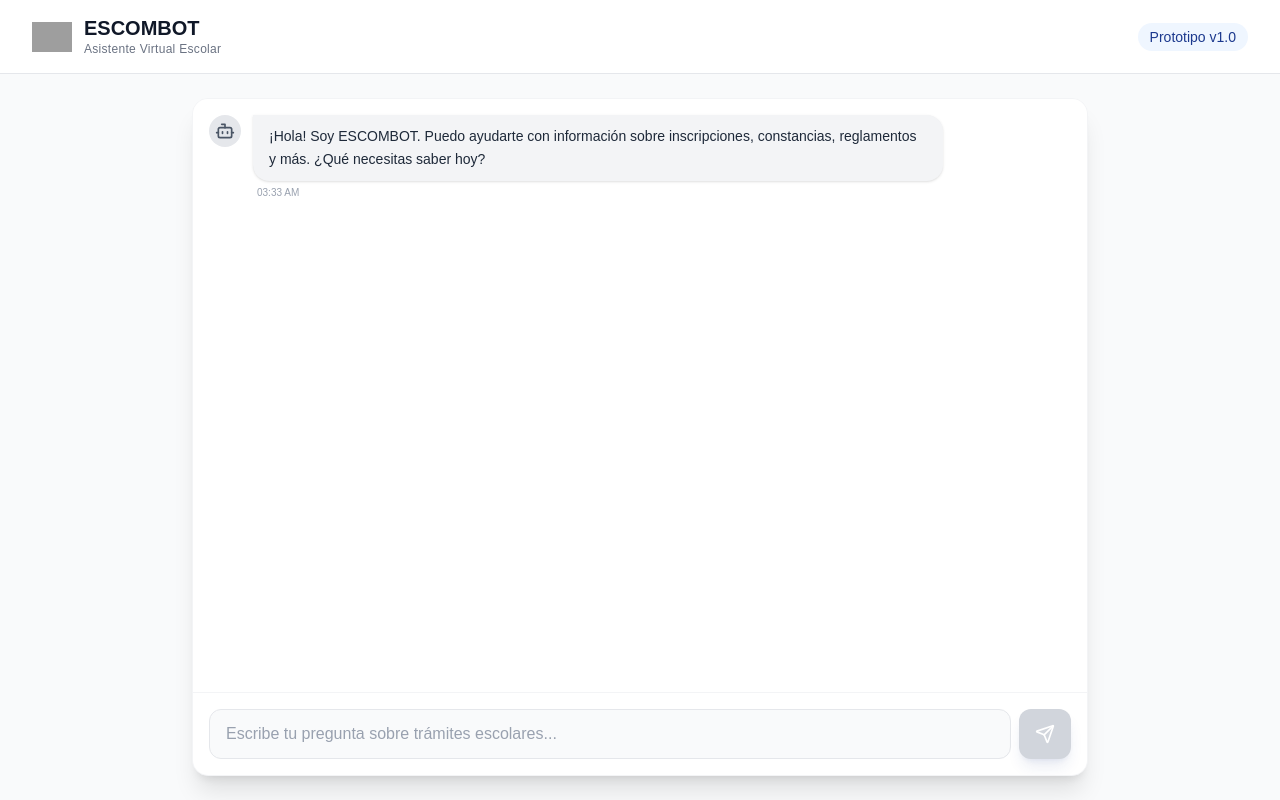
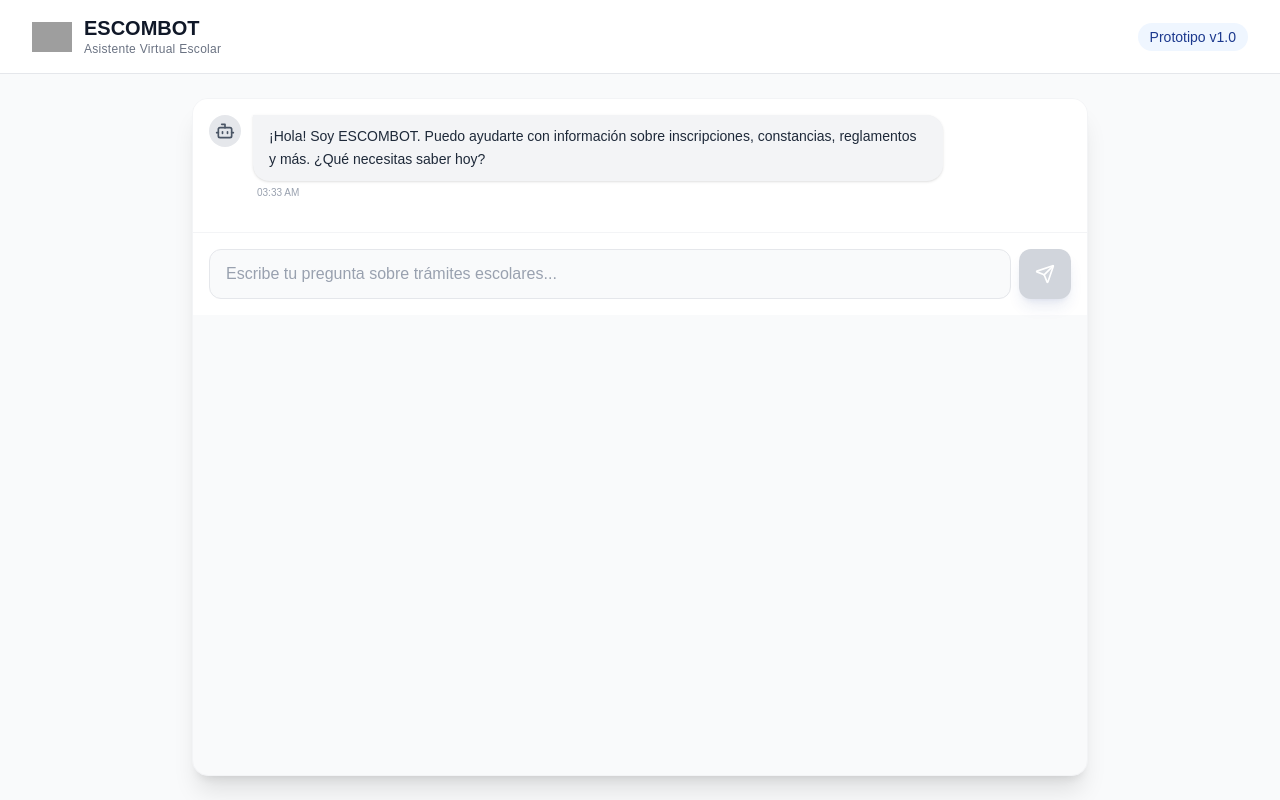
Before and after one commit to AlvaroMkoko/ESCOMbot, a Next.js app in the folder escombot/: page / in a window 1280 px wide. Built offline with nearby package versions, Linux system fonts and the light colour scheme; grey boxes are pictures that could not be loaded.

Commit message:
Cambios locales en ChatInterface

```diff
--- a/escombot/components/ChatInterface.tsx
+++ b/escombot/components/ChatInterface.tsx
@@ -79,7 +79,7 @@ export default function ChatInterface() {
     };
 
     return (
-        <div className="flex flex-col h-[500px] sm:h-full w-full max-w-4xl mx-auto bg-gray-50 sm:rounded-xl md:rounded-2xl sm:shadow-md md:shadow-xl overflow-hidden border border-gray-100">
+        <div className=" lex flex-col h-[500px] sm:h-full w-full max-w-4xl mx-auto bg-gray-50 sm:rounded-xl md:rounded-2xl sm:shadow-md md:shadow-xl overflow-hidden border border-gray-100">
             {/* Messages Area */}
             <div className="flex-1 overflow-y-auto p-3 sm:p-4 space-y-4 bg-white">
                 {messages.map((msg) => (
```
Also changed, not shown: 1 other file (tests, documents, lock files or other folders).
